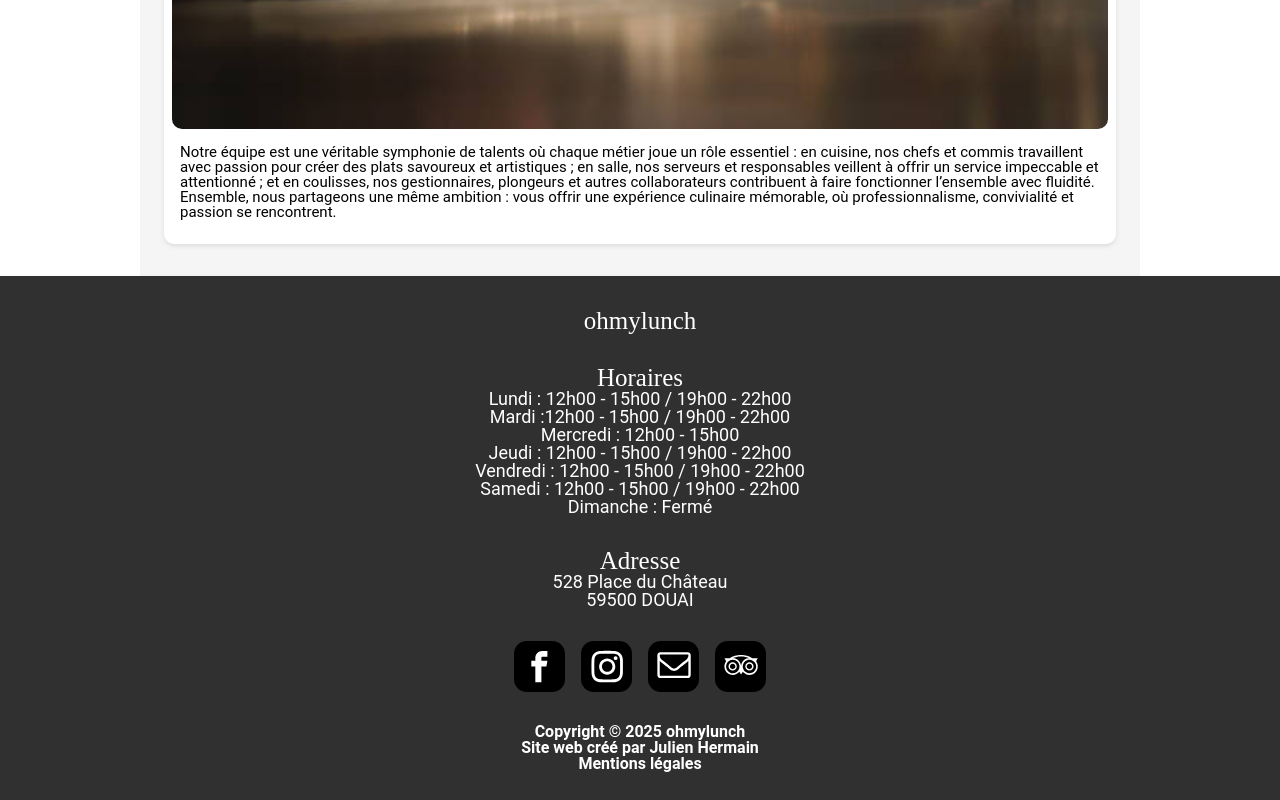
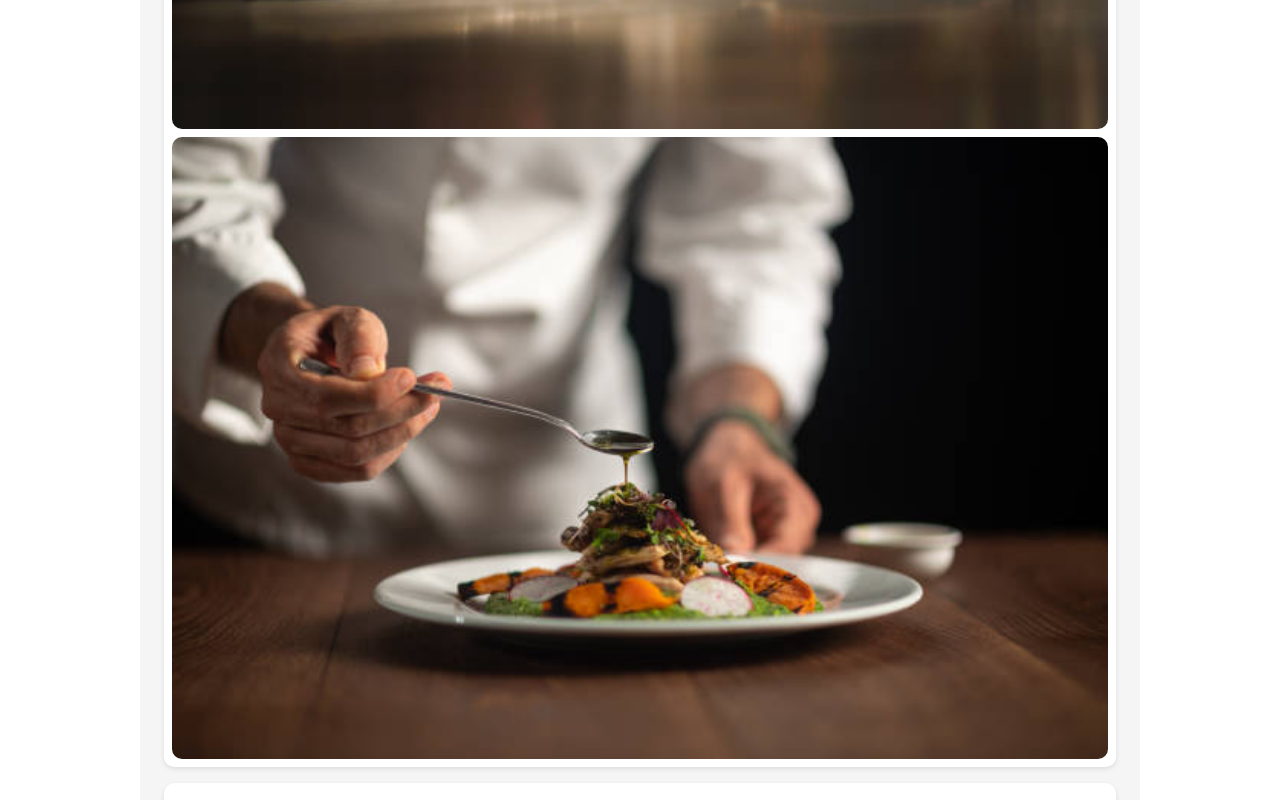
Before and after one commit to julien382/ohmylunch, a React (Vite) app: page /Histoire in a window 1280 px wide. Shown: the part 1460-2260 px from the top of the page. Built offline with nearby package versions, Linux system fonts and the light colour scheme; a web font is replaced by a local one.

Commit message:
create historyCardImages

```diff
--- a/src/components/History/History.jsx
+++ b/src/components/History/History.jsx
@@ -14,23 +14,22 @@ const History = () => {
                 <div className='historyCards'>
                     <div className='historyCard'>
                         <img src={entree1} alt='plat' />
-                        <div className='historyCardContent'>
-                            <p>
-                                Plongez dans un univers où la passion culinaire rencontre un service chaleureux et une ambiance conviviale. Notre restaurant est une ode aux saveurs authentiques et aux moments de partage.
-                                Chaque plat raconte une histoire. Nous sélectionnons avec soin des ingrédients frais, locaux et de saison pour vous offrir une cuisine qui ravit les papilles et l’esprit. Que vous soyez amateur de [type de cuisine, ex. cuisine française raffinée, spécialités méditerranéennes, ou burgers gourmands], notre carte variée saura combler vos envies.
-                            </p>
-                        </div>
+                        <p className='historyCardContent'>
+                            Plongez dans un univers où la passion culinaire rencontre un service chaleureux et une ambiance conviviale. Notre restaurant est une ode aux saveurs authentiques et aux moments de partage.
+                            Chaque plat raconte une histoire. Nous sélectionnons avec soin des ingrédients frais, locaux et de saison pour vous offrir une cuisine qui ravit les papilles et l’esprit. Que vous soyez amateur de [type de cuisine, ex. cuisine française raffinée, spécialités méditerranéennes, ou burgers gourmands], notre carte variée saura combler vos envies.
+                        </p>
                     </div>
 
-
+                    <div className='historyCardImages'>
+                        <img src={entree2} alt='plat' />
+                        <img src={entree3} alt='plat' />
+                    </div>
 
                     <div className='historyCard'>
+                        <p className='historyCardContent'>
+                                Notre équipe est une véritable symphonie de talents où chaque métier joue un rôle essentiel : en cuisine, nos chefs et commis travaillent avec passion pour créer des plats savoureux et artistiques ; en salle, nos serveurs et responsables veillent à offrir un service impeccable et attentionné ; et en coulisses, nos gestionnaires, plongeurs et autres collaborateurs contribuent à faire fonctionner l’ensemble avec fluidité. Ensemble, nous partageons une même ambition : vous offrir une expérience culinaire mémorable, où professionnalisme, convivialité et passion se rencontrent.
+                        </p>
                         <img src={entree2} alt='plat' />
-                        <div className='historyCardContent'>
-                            <p>
-                                Notre équipe est une véritable symphonie de talents où chaque métier joue un rôle essentiel : en cuisine, nos chefs et commis travaillent avec passion pour créer des plats savoureux et artistiques ; en salle, nos serveurs et responsables veillent à offrir un service impeccable et attentionné ; et en coulisses, nos gestionnaires, plongeurs et autres collaborateurs contribuent à faire fonctionner l’ensemble avec fluidité. Ensemble, nous partageons une même ambition : vous offrir une expérience culinaire mémorable, où professionnalisme, convivialité et passion se rencontrent.
-                            </p>
-                        </div>
                     </div>
 
                 </div>
--- a/src/components/History/History.scss
+++ b/src/components/History/History.scss
@@ -28,6 +28,23 @@
     align-items: center;
 }
 
+.historyCardImages {
+    display: flex;
+    flex-direction: column; // Changer pour colonne
+    background-color: $primary-white-color;
+    padding: 0.5rem;
+    border-radius: 10px;
+    box-shadow: 0 2px 5px rgba(0,0,0,0.1);
+    width: 100%;
+    gap: 0.5rem;
+}
+
+.historyCardImages img {
+    width: 100%; // Ajuster la largeur de l'image
+    height: auto; // Conserver le ratio de l'image
+    border-radius: 10px;
+}
+
 .historyCard {
     display: flex;
     flex-direction: column; // Changer pour colonne
@@ -51,9 +68,6 @@
     width: 100%;
     padding: 0.5rem;
     box-sizing: border-box; // Assurer que le padding est inclus dans la largeur
-}
-
-.historyCardContent p {
     font-size: $quaternary-font-size;
     margin: 0.5rem 0;
     text-align: left;
```
Also changed, not shown: 5 other files (tests, documents, lock files or other folders).
